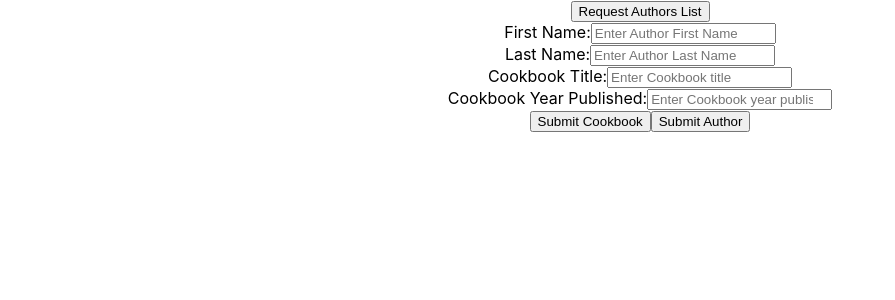
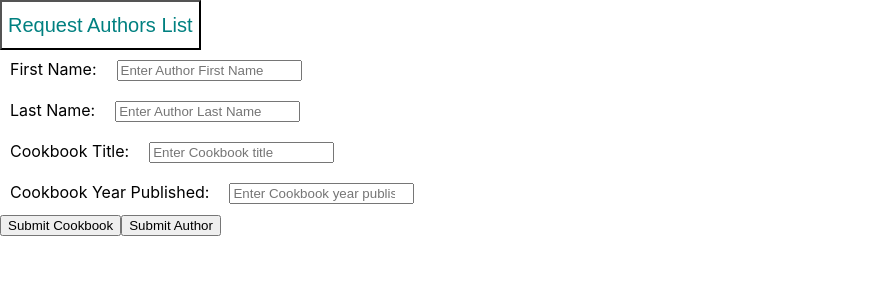
Before and after one commit to ethan-averbukh/cookbook_frontend, a React (Create React App) app: page / in a window 1280 px wide. Shown: the top 300 px of the page, without its empty margins (0-895 px from the left). Built offline with nearby package versions, Linux system fonts and the light colour scheme.

Commit message:
Added css for basic styling to homepage buttons.

```diff
--- a/src/App.css
+++ b/src/App.css
@@ -1,38 +1,43 @@
-.App {
-  text-align: center;
+.home-btns {
+  display: flex;
+  justify-content: center;
+  align-items: center;
+  margin-top: 300px;
+}
+.author-form-link {
+
+}
+.authors-container {
+  display: grid;
+  grid-template: 1fr / 1fr 1fr;
+}
+.authors {
+  display: grid;
+  grid-template: 1fr 1fr/ 1fr;
+  text-transform: capitalize;
+}
+.author-btn {
+  place-self: center;
+  height: 50px;
+  background: none;
+  color: teal;
+  font-size: 20px;
+}
+.author-form-btn {
+  height: 50px;
+  background: none;
+  color: teal;
+  font-size: 20px;
 }
 
-.App-logo {
-  height: 40vmin;
-  pointer-events: none;
-}
-
-@media (prefers-reduced-motion: no-preference) {
-  .App-logo {
-    animation: App-logo-spin infinite 20s linear;
-  }
-}
-
-.App-header {
-  background-color: #282c34;
-  min-height: 100vh;
+.field {
   display: flex;
   flex-direction: column;
-  align-items: center;
-  justify-content: center;
-  font-size: calc(10px + 2vmin);
-  color: white;
+  justify-content: space-between;
 }
-
-.App-link {
-  color: #61dafb;
+.field label {
+  padding: 10px;
 }
-
-@keyframes App-logo-spin {
-  from {
-    transform: rotate(0deg);
-  }
-  to {
-    transform: rotate(360deg);
-  }
+.field input {
+  margin: 10px;
 }
```
